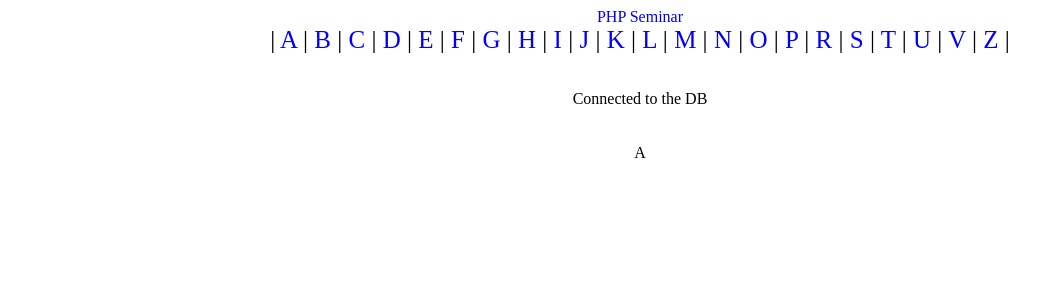
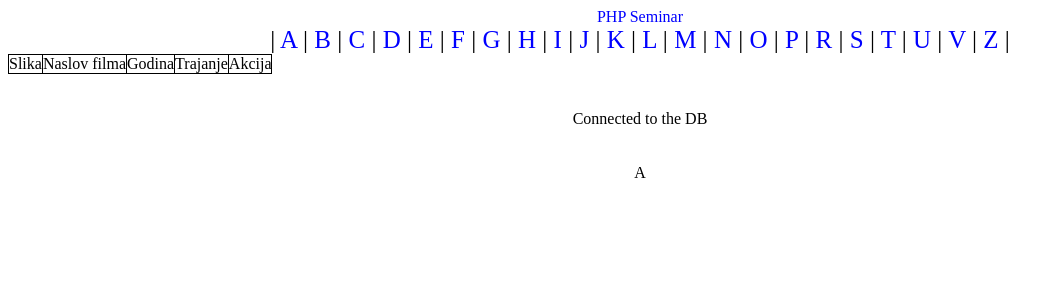
Before and after one commit to dudovcic/filmovi_kolekcija, a PHP site: page /index.php?letter=A in a window 1280 px wide. Shown: the top 300 px of the page, without its empty margins (0-1063 px from the left). Run offline with PHP 8.4, Linux system fonts and the light colour scheme; data comes from the database, SQL or seed files in the repository.

Commit message:
index.php added table to show data from db

```diff
--- a/index.php
+++ b/index.php
@@ -41,10 +41,34 @@
 		// Query result
 		$result = mysqli_query($con, $query);
 
+		echo "<table>"
+		."<tr>"
+			."<td>Slika</td>"
+			."<td>Naslov filma</td>"
+			."<td>Godina</td>"
+			."<td>Trajanje</td>"
+			."<td>Akcija</td>"
+		."</tr>";
+
 		while ($row = mysqli_fetch_assoc($result) ) {
 
-			print_r( $row['naslov'] );
+			//print_r( $row['naslov'] );
+
+			echo
+			"<tr>"
+
+				."<td>".$row['slika']."</td>"
+				."<td>".$row['naslov']."</td>"
+				."<td>".$row['godina']."</td>"
+				."<td>".$row['trajanje']."</td>"
+				."<td>".$row['id_zanr']."</td>"
+
+			."</tr>";
+
+
 		}
+
+		echo "</table>";
 	} catch ( Exception $err ) {
 			echo $err;
 		}
```
